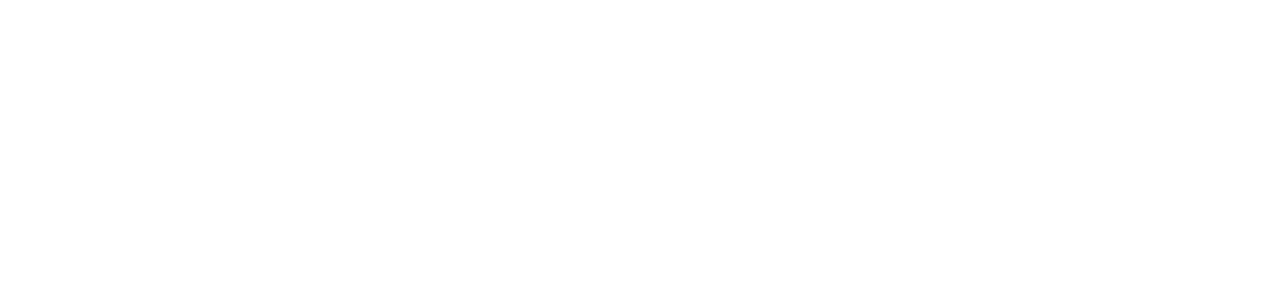
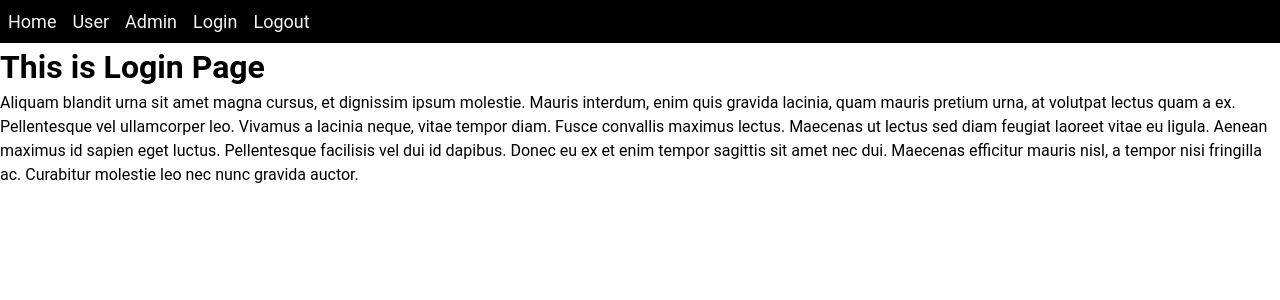
Before and after one commit to Louis-Gonzalez/starterPack, a Nuxt app: page /authentication/login in a window 1280 px wide. Before the commit this address had no page. Shown: the top 300 px of the page. Built offline with nearby package versions, Linux system fonts and the light colour scheme.

Commit message:
ADD navbar

```diff
--- a/app.vue
+++ b/app.vue
@@ -1,8 +1,12 @@
 <template>
   <div>
     <NuxtLayout>
+        <Navbar />
       <NuxtLoadingIndicator />
       <NuxtPage />
     </NuxtLayout>
   </div>
 </template>
+<script setup lang="ts">
+import Navbar from "~/components/common/Navbar.vue";
+</script>
--- /dev/null
+++ b/components/common/Navbar.vue
@@ -0,0 +1,47 @@
+<template>
+  <nav class="navbar">
+    <div v-for="route in routeList" :key="route.path">
+      <NuxtLink :to="route.path">{{ route.name }}</NuxtLink>
+    </div>
+  </nav>
+</template>
+
+<script setup lang="ts">
+const routeList = [
+  {
+  name: 'Home',
+  path: '/'},
+  {
+    name: 'User',
+    path: '/user'},
+  {
+    name: 'Admin',
+    path: '/admin'
+  },
+  {
+    name: 'Login',
+    path: '/authentication/login'
+  },
+  {
+    name: 'Logout',
+    path: '/authentication/login'
+  }
+]
+</script>
+
+<style scoped>
+.navbar{
+  display: flex;
+  flex-wrap: wrap;
+  align-items: center;
+  margin: 0;
+  gap: 1rem;
+  padding: 0.5rem;
+  background-color: black;
+}
+.navbar a{
+  text-decoration: none;
+  color: whitesmoke;
+  font-size: large;
+}
+</style>
--- /dev/null
+++ b/pages/admin.vue
@@ -0,0 +1,16 @@
+<script setup lang="ts">
+
+import YoghurtTable from "~/components/yoghurt/YoghurtTable.vue";
+</script>
+
+<template>
+  <h1>This is Admin Page</h1>
+  <p>Aliquam blandit urna sit amet magna cursus, et dignissim ipsum molestie. Mauris interdum, enim quis gravida lacinia, quam mauris pretium urna, at volutpat lectus quam a ex. Pellentesque vel ullamcorper leo. Vivamus a lacinia neque, vitae tempor diam. Fusce convallis maximus lectus. Maecenas ut lectus sed diam feugiat laoreet vitae eu ligula. Aenean maximus id sapien eget luctus. Pellentesque facilisis vel dui id dapibus. Donec eu ex et enim tempor sagittis sit amet nec dui. Maecenas efficitur mauris nisl, a tempor nisi fringilla ac. Curabitur molestie leo nec nunc gravida auctor. </p>
+  <div>
+    <YoghurtTable />
+  </div>
+</template>
+
+<style scoped>
+
+</style>
--- /dev/null
+++ b/pages/authentication/login.vue
@@ -0,0 +1,12 @@
+<script setup lang="ts">
+
+</script>
+
+<template>
+  <h1>This is Login Page</h1>
+  <p>Aliquam blandit urna sit amet magna cursus, et dignissim ipsum molestie. Mauris interdum, enim quis gravida lacinia, quam mauris pretium urna, at volutpat lectus quam a ex. Pellentesque vel ullamcorper leo. Vivamus a lacinia neque, vitae tempor diam. Fusce convallis maximus lectus. Maecenas ut lectus sed diam feugiat laoreet vitae eu ligula. Aenean maximus id sapien eget luctus. Pellentesque facilisis vel dui id dapibus. Donec eu ex et enim tempor sagittis sit amet nec dui. Maecenas efficitur mauris nisl, a tempor nisi fringilla ac. Curabitur molestie leo nec nunc gravida auctor. </p>
+</template>
+
+<style scoped>
+
+</style>
--- /dev/null
+++ b/pages/authentication/logout.vue
@@ -0,0 +1,12 @@
+<script setup lang="ts">
+
+</script>
+
+<template>
+  <h1>This is logout Page</h1>
+  <p>Aliquam blandit urna sit amet magna cursus, et dignissim ipsum molestie. Mauris interdum, enim quis gravida lacinia, quam mauris pretium urna, at volutpat lectus quam a ex. Pellentesque vel ullamcorper leo. Vivamus a lacinia neque, vitae tempor diam. Fusce convallis maximus lectus. Maecenas ut lectus sed diam feugiat laoreet vitae eu ligula. Aenean maximus id sapien eget luctus. Pellentesque facilisis vel dui id dapibus. Donec eu ex et enim tempor sagittis sit amet nec dui. Maecenas efficitur mauris nisl, a tempor nisi fringilla ac. Curabitur molestie leo nec nunc gravida auctor. </p>
+</template>
+
+<style scoped>
+
+</style>
--- a/pages/index.vue
+++ b/pages/index.vue
@@ -18,9 +18,7 @@
       </p>
     </div>
   </div>
-  <div>
-    <DataTableServer />
-  </div>
+
 </template>
 
 <style scoped></style>
--- /dev/null
+++ b/pages/user.vue
@@ -0,0 +1,12 @@
+<script setup lang="ts">
+
+</script>
+
+<template>
+  <h1>This is User Page</h1>
+  <p>Aliquam blandit urna sit amet magna cursus, et dignissim ipsum molestie. Mauris interdum, enim quis gravida lacinia, quam mauris pretium urna, at volutpat lectus quam a ex. Pellentesque vel ullamcorper leo. Vivamus a lacinia neque, vitae tempor diam. Fusce convallis maximus lectus. Maecenas ut lectus sed diam feugiat laoreet vitae eu ligula. Aenean maximus id sapien eget luctus. Pellentesque facilisis vel dui id dapibus. Donec eu ex et enim tempor sagittis sit amet nec dui. Maecenas efficitur mauris nisl, a tempor nisi fringilla ac. Curabitur molestie leo nec nunc gravida auctor. </p>
+</template>
+
+<style scoped>
+
+</style>
```
Also changed, not shown: components/yoghurt/YoghurtTable.vue (renamed from components/DataTableServer.vue).
